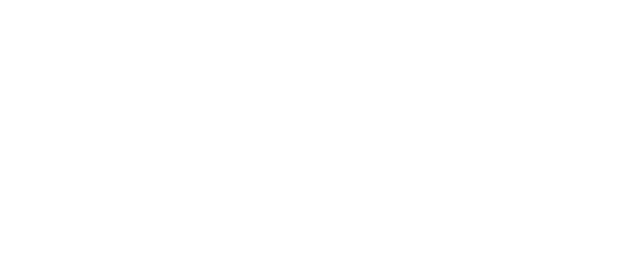
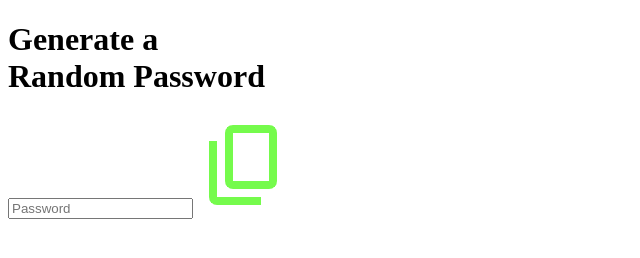
Before and after one commit to maundu55/random-password-generator, a plain HTML site: page index.html in a window 1280 px wide. Shown: the whole page, without its empty margins (0-640 px from the left). Drawn offline with Linux system fonts and the light colour scheme.

Commit message:
add base html and css files

```diff
--- a/index.html
+++ b/index.html
@@ -3,9 +3,19 @@
 <head>
     <meta charset="UTF-8">
     <meta name="viewport" content="width=device-width, initial-scale=1.0">
-    <title>Document</title>
+    <title>`Random Password Generator</title>
+    <link rel="stylesheet" href="style.css">
+
 </head>
 <body>
+    <div class="container">
+        <h1>Generate a <br>Random Password</h1>
+        <div class="display">
+            <input type="text" id="password" placeholder="Password">
+            <img src="images/copy.png" alt="">
+        </div>
+    </div>
 
+    <script src=""></script>
 </body>
 </html>
```
Also changed, not shown: images/copy.png (added), index.js (added), style.css (added).
